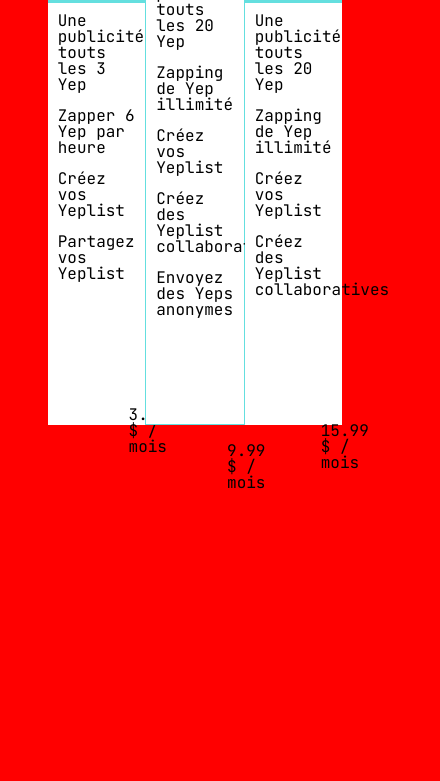
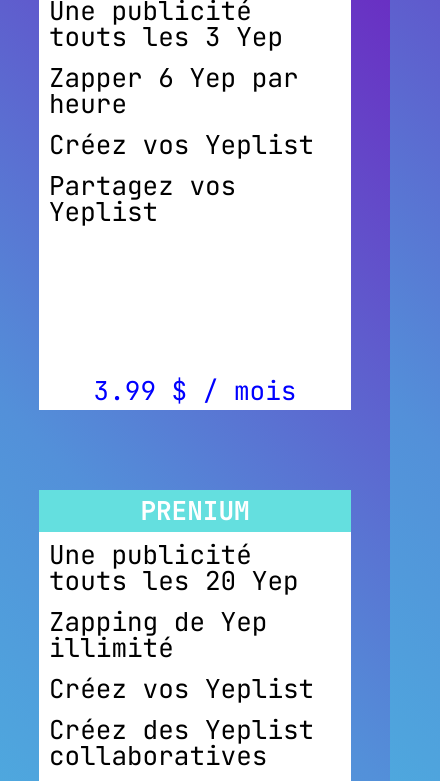
Before and after one commit to Bluebender/res03-inte-j8, a plain HTML site: page yepify/tarifs.html in a window 390 px wide. Shown: the part 389-1170 px from the top of the page, 440 px wide, since content can reach past the window. Before the commit the page ends 882 px from the top, so only its background shows below. Drawn offline with Linux system fonts and the light colour scheme.

Commit message:
Sauvegarde de 12h

```diff
--- a/yepify/assets/styles/sass/_media2.scss
+++ b/yepify/assets/styles/sass/_media2.scss
@@ -1,14 +1,43 @@
 @media(min-width: 768px){
     body{
-       background: $gradient-top-left;
+        > main > section{
+            flex-direction: row;
+            justify-content: center;
+            align-items: end;
+            > section{
+                width: 25vw;
+                &:nth-of-type(2){
+                    border: 1px solid #64dfdf;
+                }
+            }
+        }
+    }
+    html {
+        font-size: 16px;
     }
 }
 
 
+@media(max-width: 767.98px){
+    body{
+        > header{
+            display: none;
+        }
+        > main > section{
+            > section{
+                margin: 40px;
+                width: 80%;
+                &:nth-of-type(2){
+                    border: none;
+                }
+            }
+            flex-direction: column;
+            justify-content: center;
+            align-items: center;
+        }
+    }
+    html {
+        font-size: 26px;
+    }
 
-
-@media(max-width: 768px){
-    body{
-        background-color: red;
-    }
 }
--- a/yepify/assets/styles/sass/style2.scss
+++ b/yepify/assets/styles/sass/style2.scss
@@ -3,7 +3,6 @@
 @import "media2.scss";
 
 html {
-  font-size: 16px;
   font-family: 'JetBrains Mono', monospace;
 }
 
@@ -17,6 +16,8 @@
 body{
     min-height: 100vh;
     width: 100vw;
+    background: $gradient-top-left;
+
 
     &> header{
         border-bottom: 1px solid $neonBlue;
@@ -51,11 +52,10 @@
 
 body > main > section{
     display: flex;
-    flex-rirection : row;
-    justify-content: center;
-    align-items: end;
     > section{
         background-color: white;
+        display: grid;
+        grid-template-rows: 0.1fr 1fr 0.1fr;
 
         > header{
             background-color: #64dfdf;
@@ -78,20 +78,17 @@
         > footer{
             display: flex;
             justify-content: center;
-            margin: 100px;
+            align-items: center;
+            color: blue;
         }
         &:nth-of-type(1){
             height: 55vh;
-            width: 25vw;
         }
         &:nth-of-type(2){
             height: 60vh;
-            width: 25vw;
-            border: 1px solid #64dfdf;
         }
         &:nth-of-type(3){
             height: 55vh;
-            width: 25vw;
         }
     }
 }
--- a/yepify/tarifs.html
+++ b/yepify/tarifs.html
@@ -3,10 +3,12 @@
 <head>
     <meta charset="utf-8">
     <title>Titre de la page</title>
-    <link rel="stylesheet" href="assets/styles/css/style2.css">
+    <meta name="viewport" content="width=device-width, initial-scale=1" />
     <link rel="preconnect" href="https://fonts.googleapis.com">
     <link rel="preconnect" href="https://fonts.gstatic.com" crossorigin>
     <link href="https://fonts.googleapis.com/css2?family=JetBrains+Mono:wght@100;200;300;400;500;600;700;800&display=swap" rel="stylesheet">
+    <link rel="stylesheet" href="assets/styles/css/style2.css">
+
 </head>
 <body>
     <header>
```
Also changed, not shown: yepify/assets/styles/css/style2.css, 1 other file.
